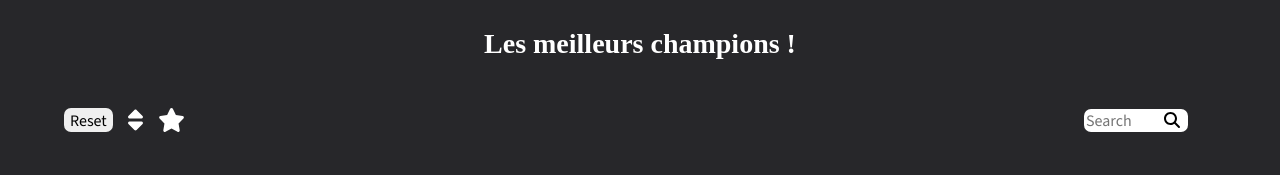
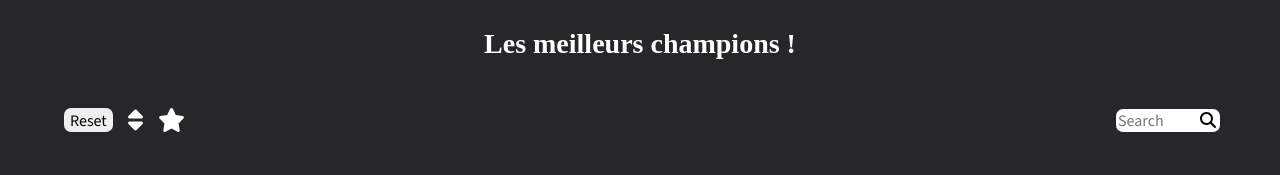
Before and after one commit to romaindsf/practice-react, a React (Create React App) app: page / in a window 1280 px wide. Shown: the top 175 px of the page. Built offline with nearby package versions, Linux system fonts and the light colour scheme; a web font is replaced by a local one.

Commit message:
css search Bar

```diff
--- a/src/Stylesheet/stylesheet.css
+++ b/src/Stylesheet/stylesheet.css
@@ -158,8 +158,26 @@ table {
   position: relative;
   right: 30px;
 }
-.sortBy input {
+.sortBy .search_bar {
+  margin-left: auto;
+}
+.sortBy .search_bar input {
   width: 100px;
+}
+
+.search_bar {
+  display: flex;
+  justify-content: flex-end;
+  align-items: center;
+}
+.search_bar input {
+  width: 100px;
+  position: relative;
+  left: 20px;
+}
+.search_bar svg {
+  background-color: transparent;
+  z-index: 2;
 }
 
 ul {
--- a/src/Stylesheet/stylesheet.scss
+++ b/src/Stylesheet/stylesheet.scss
@@ -2,6 +2,7 @@
 @use '../utils/utils';
 @use '../components/Header/header';
 @use '../components/Filters/filter';
+@use '../components/SearchBar/searchBar';
 @use '../pages/HomePage/homePage';
 @use '../pages/Champions_page/championPage';
 
--- a/src/components/Filters/_filter.scss
+++ b/src/components/Filters/_filter.scss
@@ -20,14 +20,5 @@
     color: black;
     border-radius: 7px;
     border: none;
-
-    &[type='submit'] {
-      background-color: transparent;
-      position: relative;
-      right: 30px;
-    }
-  }
-  input {
-    width: 100px;
   }
 }
--- a/src/components/SearchBar/SearchBar.jsx
+++ b/src/components/SearchBar/SearchBar.jsx
@@ -27,9 +27,7 @@ export default function SearchBar({
         onChange={handleChange}
         value={inputValue}
       />
-      <button type="submit">
-        <FontAwesomeIcon icon={faMagnifyingGlass} />
-      </button>
+      <FontAwesomeIcon icon={faMagnifyingGlass} />
     </form>
   )
 }
--- /dev/null
+++ b/src/components/SearchBar/_searchBar.scss
@@ -0,0 +1,14 @@
+.search_bar {
+  display: flex;
+  justify-content: flex-end;
+  align-items: center;
+  input {
+    width: 100px;
+    position: relative;
+    left: 20px;
+  }
+  svg {
+    background-color: transparent;
+    z-index: 2;
+  }
+}
```
Also changed, not shown: 1 other file (tests, documents, lock files or other folders).
